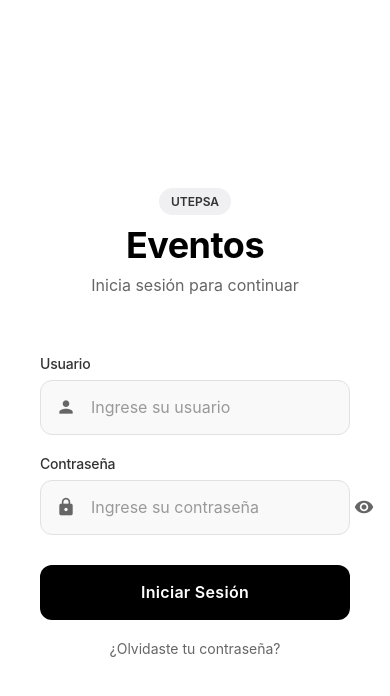
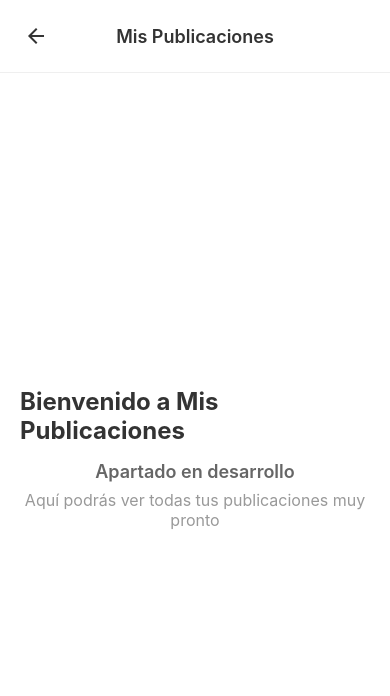
Before and after one commit to CristianRC7/UTEPSA-Eventos, a React Native app in the folder UTEPSAEventos/: screen /MyPublication in a window 390 px wide. Shown: the top 696 px of the page. Built offline with nearby package versions, Linux system fonts and the light colour scheme.

Commit message:
aflotaintg button, card para mostrar las publicaciones

```diff
--- a/UTEPSAEventos/App.tsx
+++ b/UTEPSAEventos/App.tsx
@@ -5,6 +5,8 @@ import { SafeAreaProvider } from 'react-native-safe-area-context';
 import { StatusBar, BackHandler, Alert } from 'react-native';
 import Login from './src/pages/Login';
 import Home from './src/pages/Home';
+import MyPublication from './src/pages/MyPublication';
+import FormPublication from './src/components/FormPublication';
 import { getSession } from './src/utils/sessionStorage';
 
 const Stack = createNativeStackNavigator();
@@ -59,7 +61,6 @@ function App(): React.JSX.Element {
       <StatusBar barStyle="dark-content" backgroundColor="#FFFFFF" />
       <NavigationContainer>
         <Stack.Navigator
-          id="main-stack"
           initialRouteName={userSession ? "Home" : "Login"}
           screenOptions={{
             headerShown: false,
@@ -76,6 +77,8 @@ function App(): React.JSX.Element {
             initialParams={{ userData: userSession }}
             options={{ gestureEnabled: false }}
           />
+          <Stack.Screen name="MyPublication" component={MyPublication} />
+          <Stack.Screen name="FormPublication" component={FormPublication} />
         </Stack.Navigator>
       </NavigationContainer>
     </SafeAreaProvider>
--- a/UTEPSAEventos/src/components/FloatingButton.tsx
+++ b/UTEPSAEventos/src/components/FloatingButton.tsx
@@ -1,9 +1,18 @@
-import React from 'react';
-import { TouchableOpacity, StyleSheet, Animated } from 'react-native';
+import React, { useState } from 'react';
+import {
+  TouchableOpacity,
+  StyleSheet,
+  Animated,
+  View,
+  Text,
+  Modal,
+  TouchableWithoutFeedback
+} from 'react-native';
 import Icon from 'react-native-vector-icons/MaterialIcons';
+import { useNavigation } from '@react-navigation/native';
 
 interface FloatingButtonProps {
-  onPress: () => void;
+  onPress?: () => void;
   iconName?: string;
   backgroundColor?: string;
   size?: number;
@@ -19,6 +28,8 @@ const FloatingButton = ({
   iconColor = '#FFFFFF',
   iconSize = 30,
 }: FloatingButtonProps) => {
+  const [menuVisible, setMenuVisible] = useState(false);
+  const navigation = useNavigation();
   const scaleAnimation = React.useRef(new Animated.Value(1)).current;
 
   const handlePressIn = () => {
@@ -37,10 +48,31 @@ const FloatingButton = ({
     }).start();
   };
 
+  const toggleMenu = () => {
+    if (onPress) {
+      onPress();
+    } else {
+      setMenuVisible(!menuVisible);
+    }
+  };
+
+  const handlePublishPhotos = () => {
+    setMenuVisible(false);
+    // @ts-ignore - TypeScript doesn't know about our custom screens
+    navigation.navigate('FormPublication');
+  };
+
+  const handleMyPublications = () => {
+    setMenuVisible(false);
+    // @ts-ignore - TypeScript doesn't know about our custom screens
+    navigation.navigate('MyPublication');
+  };
+
   return (
+    <>
       <TouchableOpacity
         activeOpacity={0.8}
-      onPress={onPress}
+        onPress={toggleMenu}
         onPressIn={handlePressIn}
         onPressOut={handlePressOut}
       >
@@ -59,6 +91,38 @@ const FloatingButton = ({
           <Icon name={iconName} size={iconSize} color={iconColor} />
         </Animated.View>
       </TouchableOpacity>
+
+      <Modal
+        transparent={true}
+        visible={menuVisible}
+        animationType="fade"
+        onRequestClose={() => setMenuVisible(false)}
+      >
+        <TouchableWithoutFeedback onPress={() => setMenuVisible(false)}>
+          <View style={styles.modalOverlay}>
+            <View style={styles.menuContainer}>
+              <TouchableOpacity
+                style={styles.menuItem}
+                onPress={handlePublishPhotos}
+              >
+                <Icon name="photo-camera" size={24} color="#333" />
+                <Text style={styles.menuText}>Publicar Fotos</Text>
+              </TouchableOpacity>
+
+              <View style={styles.menuDivider} />
+
+              <TouchableOpacity
+                style={styles.menuItem}
+                onPress={handleMyPublications}
+              >
+                <Icon name="photo-library" size={24} color="#333" />
+                <Text style={styles.menuText}>Mis Publicaciones</Text>
+              </TouchableOpacity>
+            </View>
+          </View>
+        </TouchableWithoutFeedback>
+      </Modal>
+    </>
   );
 };
 
@@ -72,6 +136,42 @@ const styles = StyleSheet.create({
     shadowRadius: 4.65,
     elevation: 6,
   },
+  modalOverlay: {
+    flex: 1,
+    backgroundColor: 'rgba(0, 0, 0, 0.5)',
+    justifyContent: 'flex-end',
+    alignItems: 'flex-end',
+    paddingRight: 25,
+    paddingBottom: 100,
+  },
+  menuContainer: {
+    backgroundColor: '#FFF',
+    borderRadius: 12,
+    padding: 8,
+    minWidth: 200,
+    shadowColor: '#000',
+    shadowOffset: { width: 0, height: 2 },
+    shadowOpacity: 0.25,
+    shadowRadius: 3.84,
+    elevation: 5,
+  },
+  menuItem: {
+    flexDirection: 'row',
+    alignItems: 'center',
+    padding: 14,
+    borderRadius: 8,
+  },
+  menuText: {
+    marginLeft: 12,
+    fontSize: 16,
+    color: '#333',
+    fontWeight: '500',
+  },
+  menuDivider: {
+    height: 1,
+    backgroundColor: '#EFEFEF',
+    marginHorizontal: 8,
+  },
 });
 
 export default FloatingButton;
--- /dev/null
+++ b/UTEPSAEventos/src/components/FormPublication.tsx
@@ -0,0 +1,86 @@
+import React from 'react';
+import {
+  View,
+  Text,
+  StyleSheet,
+  TouchableOpacity,
+  SafeAreaView
+} from 'react-native';
+import Icon from 'react-native-vector-icons/MaterialIcons';
+import { useNavigation } from '@react-navigation/native';
+
+const FormPublication = () => {
+  const navigation = useNavigation();
+
+  const handleGoBack = () => {
+    navigation.goBack();
+  };
+
+  return (
+    <SafeAreaView style={styles.container}>
+      <View style={styles.header}>
+        <TouchableOpacity
+          style={styles.backButton}
+          onPress={handleGoBack}
+        >
+          <Icon name="arrow-back" size={24} color="#333" />
+        </TouchableOpacity>
+        <Text style={styles.headerTitle}>Publicar Fotos</Text>
+        <View style={styles.rightPlaceholder} />
+      </View>
+
+      <View style={styles.content}>
+        <Text style={styles.developmentText}>Lugar en desarrollo</Text>
+        <Text style={styles.developmentSubtext}>
+          Esta funcionalidad estará disponible próximamente
+        </Text>
+      </View>
+    </SafeAreaView>
+  );
+};
+
+const styles = StyleSheet.create({
+  container: {
+    flex: 1,
+    backgroundColor: '#FFFFFF',
+  },
+  header: {
+    flexDirection: 'row',
+    alignItems: 'center',
+    justifyContent: 'space-between',
+    paddingHorizontal: 16,
+    paddingVertical: 16,
+    borderBottomWidth: 1,
+    borderBottomColor: '#EFEFEF',
+  },
+  backButton: {
+    padding: 8,
+  },
+  headerTitle: {
+    fontSize: 18,
+    fontWeight: '600',
+    color: '#333',
+  },
+  rightPlaceholder: {
+    width: 40,
+  },
+  content: {
+    flex: 1,
+    justifyContent: 'center',
+    alignItems: 'center',
+    padding: 20,
+  },
+  developmentText: {
+    fontSize: 20,
+    fontWeight: '600',
+    color: '#333',
+    marginBottom: 8,
+  },
+  developmentSubtext: {
+    fontSize: 16,
+    color: '#666',
+    textAlign: 'center',
+  },
+});
+
+export default FormPublication;
--- a/UTEPSAEventos/src/components/PublicationCard.tsx
+++ b/UTEPSAEventos/src/components/PublicationCard.tsx
@@ -15,14 +15,12 @@ interface Publication {
 interface PublicationCardProps {
   publication: Publication;
   onLike?: () => void;
-  onComment?: () => void;
   onShare?: () => void;
 }
 
 const PublicationCard = ({
   publication,
   onLike,
-  onComment,
   onShare,
 }: PublicationCardProps) => {
   // Function to get status color
@@ -91,10 +89,6 @@ const PublicationCard = ({
         <TouchableOpacity style={styles.actionButton} onPress={onLike}>
           <Icon name="favorite-outline" size={22} color="#666" />
           <Text style={styles.actionText}>Me gusta</Text>
-        </TouchableOpacity>
-        <TouchableOpacity style={styles.actionButton} onPress={onComment}>
-          <Icon name="chat-bubble-outline" size={22} color="#666" />
-          <Text style={styles.actionText}>Comentar</Text>
         </TouchableOpacity>
         <TouchableOpacity style={styles.actionButton} onPress={onShare}>
           <Icon name="share" size={22} color="#666" />
--- /dev/null
+++ b/UTEPSAEventos/src/pages/MyPublication.tsx
@@ -0,0 +1,95 @@
+import React from 'react';
+import {
+  View,
+  Text,
+  StyleSheet,
+  TouchableOpacity,
+  SafeAreaView
+} from 'react-native';
+import Icon from 'react-native-vector-icons/MaterialIcons';
+import { useNavigation } from '@react-navigation/native';
+
+const MyPublication = () => {
+  const navigation = useNavigation();
+
+  const handleGoBack = () => {
+    navigation.goBack();
+  };
+
+  return (
+    <SafeAreaView style={styles.container}>
+      <View style={styles.header}>
+        <TouchableOpacity
+          style={styles.backButton}
+          onPress={handleGoBack}
+        >
+          <Icon name="arrow-back" size={24} color="#333" />
+        </TouchableOpacity>
+        <Text style={styles.headerTitle}>Mis Publicaciones</Text>
+        <View style={styles.rightPlaceholder} />
+      </View>
+
+      <View style={styles.content}>
+        <Text style={styles.welcomeText}>Bienvenido a Mis Publicaciones</Text>
+        <Text style={styles.developmentText}>
+          Apartado en desarrollo
+        </Text>
+        <Text style={styles.developmentSubtext}>
+          Aquí podrás ver todas tus publicaciones muy pronto
+        </Text>
+      </View>
+    </SafeAreaView>
+  );
+};
+
+const styles = StyleSheet.create({
+  container: {
+    flex: 1,
+    backgroundColor: '#FFFFFF',
+  },
+  header: {
+    flexDirection: 'row',
+    alignItems: 'center',
+    justifyContent: 'space-between',
+    paddingHorizontal: 16,
+    paddingVertical: 16,
+    borderBottomWidth: 1,
+    borderBottomColor: '#EFEFEF',
+  },
+  backButton: {
+    padding: 8,
+  },
+  headerTitle: {
+    fontSize: 18,
+    fontWeight: '600',
+    color: '#333',
+  },
+  rightPlaceholder: {
+    width: 40,
+  },
+  content: {
+    flex: 1,
+    justifyContent: 'center',
+    alignItems: 'center',
+    padding: 20,
+  },
+  welcomeText: {
+    fontSize: 24,
+    fontWeight: '700',
+    color: '#333',
+    marginBottom: 16,
+  },
+  developmentText: {
+    fontSize: 18,
+    fontWeight: '600',
+    color: '#666',
+    marginBottom: 8,
+  },
+  developmentSubtext: {
+    fontSize: 16,
+    color: '#999',
+    textAlign: 'center',
+  },
+});
+
+export default MyPublication;
--- a/UTEPSAEventos/src/pages/PublicationScreen.tsx
+++ b/UTEPSAEventos/src/pages/PublicationScreen.tsx
@@ -52,7 +52,7 @@ const MOCK_PUBLICATIONS = [
   },
 ];
 
-const PublicationScreen= () => {
+const PublicationScreen = () => {
   const [publications, setPublications] = useState([]);
   const [loading, setLoading] = useState(true);
   const [refreshing, setRefreshing] = useState(false);
@@ -90,10 +90,6 @@ const PublicationScreen= () => {
 
   const handleShare = (id: number) => {
     Alert.alert('Compartir', `Has compartido la publicación ${id}`);
-  };
-
-  const handleAddPublication = () => {
-    Alert.alert('Nueva Publicación', 'Aquí puedes crear una nueva publicación');
   };
 
   const renderItem = ({ item }: any) => (
@@ -147,7 +143,7 @@ const PublicationScreen= () => {
       />
 
       <View style={styles.floatingButtonContainer}>
-        <FloatingButton onPress={handleAddPublication} />
+        <FloatingButton />
       </View>
     </SafeAreaView>
   );
```
Lines whose indentation alone changed are shown as unchanged.
